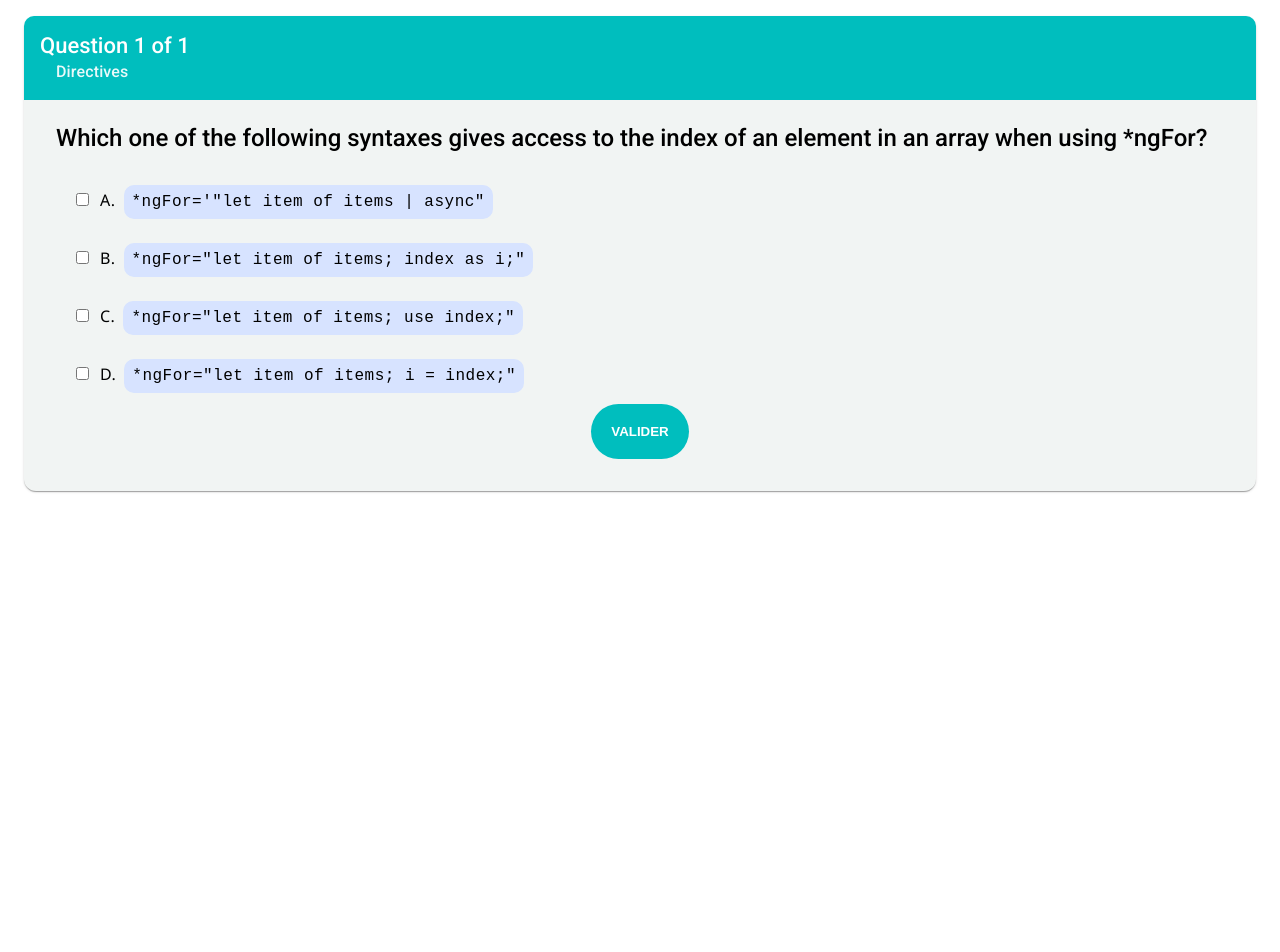
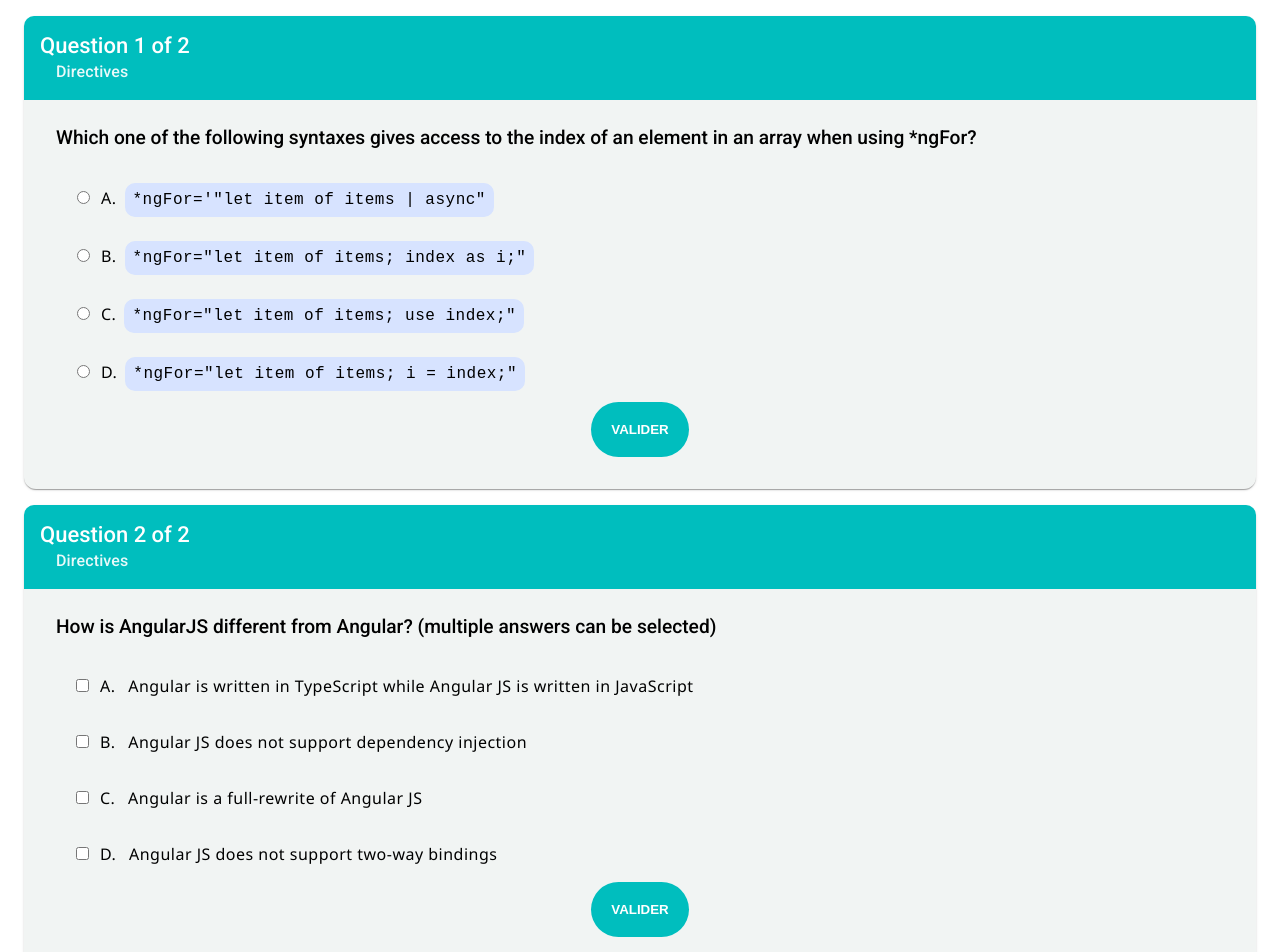
Before and after one commit to Khosheik/training-buddy, an Angular app: page / in a window 1280 px wide. Shown: the top 952 px of the page. Before the commit the page ends 800 px from the top, so only its background shows below. Built offline with nearby package versions, Linux system fonts and the light colour scheme.

Commit message:
add a question

```diff
--- a/src/app/question/question.component.scss
+++ b/src/app/question/question.component.scss
@@ -21,7 +21,7 @@
         margin: 1em;
         .question {
             font-weight: 500;
-            font-size: x-large;
+            font-size: larger;
         }
         form {
             display: flex;
--- a/src/app/questions.json
+++ b/src/app/questions.json
@@ -2,7 +2,7 @@
     {
         "id": 0,
         "questionText": "Which one of the following syntaxes gives access to the index of an element in an array when using *ngFor?",
-        "questionType": "CHECKBOX",
+        "questionType": "RADIO",
         "answers": [
             {
                 "id": "A",
@@ -25,5 +25,33 @@
                 "answerType": "CODE"
             }
         ]
+    },
+    {
+        "id": 1,
+        "questionText": "How is AngularJS different from Angular? (multiple answers can be selected)",
+        "questionType": "CHECKBOX",
+
+        "answers": [
+            {
+                "id": "A",
+                "answerText": "Angular is written in TypeScript while Angular JS is written in JavaScript",
+                "answerType": "TEXT"
+            },
+            {
+                "id": "B",
+                "answerText": "Angular JS does not support dependency injection",
+                "answerType": "TEXT"
+            },
+            {
+                "id": "C",
+                "answerText": "Angular is a full-rewrite of Angular JS",
+                "answerType": "TEXT"
+            },
+            {
+                "id": "D",
+                "answerText": "Angular JS does not support two-way bindings",
+                "answerType": "TEXT"
+            }
+        ]
     }
 ]
```
